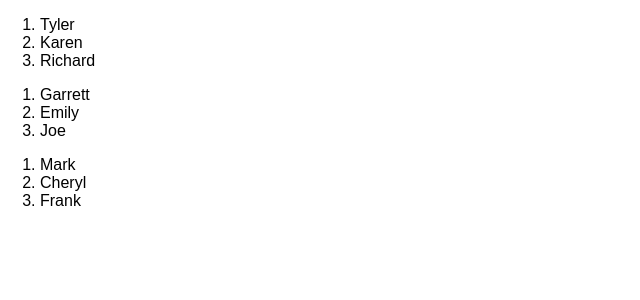
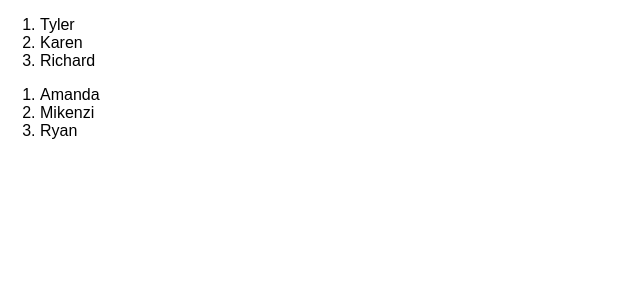
Before and after one commit to gakf38/react-nanodegree, a React (Create React App) app in the folder practice-examples/contacts/: page / in a window 1280 px wide. Shown: the top 300 px of the page, without its empty margins (0-640 px from the left). Built offline with nearby package versions, Linux system fonts and the light colour scheme.

Commit message:
Minor clean ups

```diff
--- a/practice-examples/contacts/src/App.js
+++ b/practice-examples/contacts/src/App.js
@@ -19,8 +19,7 @@ class App extends Component {
     return (
       <div className="App">
         <ContactList contacts={[{name: 'Tyler'},{name: 'Karen'},{name:'Richard'}]}/>
-        <ContactList contacts={[{name: 'Garrett'},{name: 'Emily'},{name:'Joe'}]}/>
-        <ContactList contacts={[{name: 'Mark'},{name: 'Cheryl'},{name:'Frank'}]}/>
+        <ContactList contacts={[{name: 'Amanda'},{name: 'Mikenzi'},{name:'Ryan'}]}/>
       </div>
     );
   }
--- a/practice-examples/contacts/src/index.js
+++ b/practice-examples/contacts/src/index.js
@@ -4,5 +4,6 @@ import './index.css';
 import App from './App';
 import registerServiceWorker from './registerServiceWorker';
 
+
 ReactDOM.render(<App />, document.getElementById('root'));
 registerServiceWorker();
```
